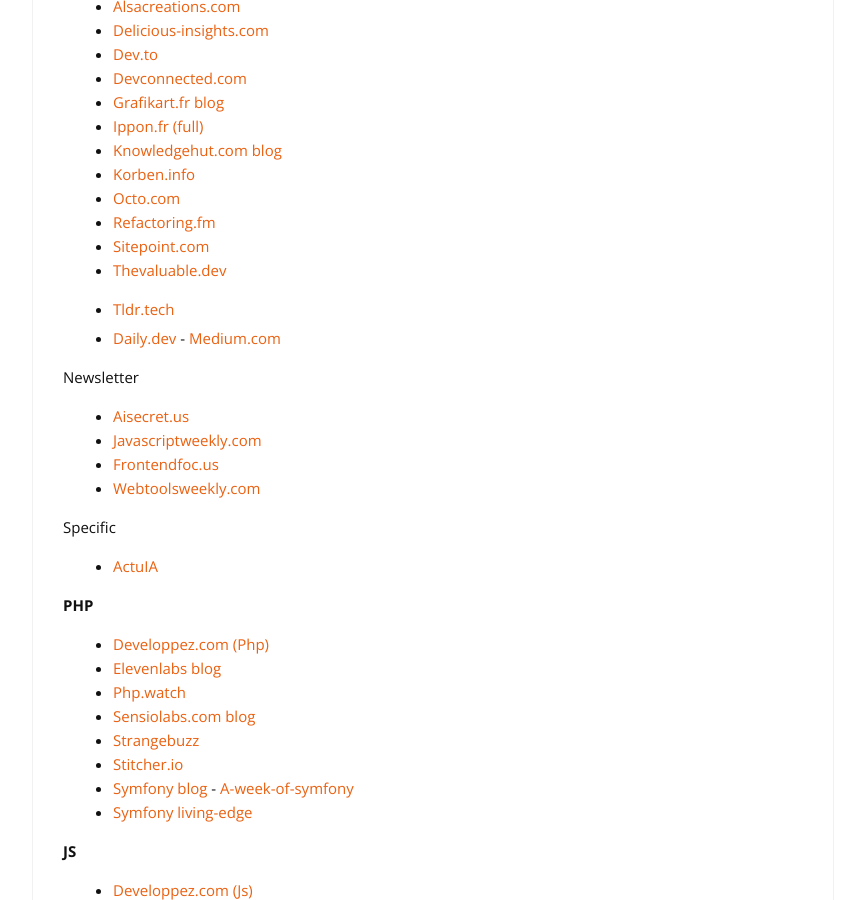
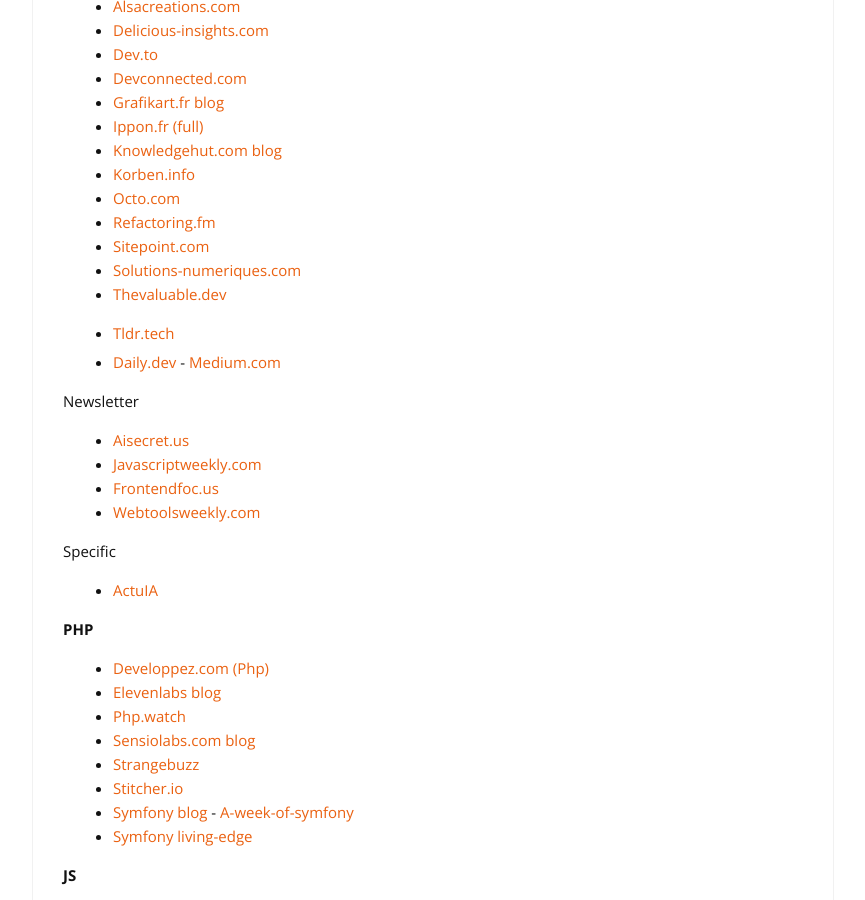
Before and after one commit to cylmat/cylmat.github.io, a Jekyll site: the page built from _pages/news.md, in a window 1280 px wide and 900 px high, scrolled down 525 px. Shown: the whole window, without its empty margins (207-1072 px from the left). Built offline with Jekyll 4.4.1, drawn with Linux system fonts in a browser that asks for light colours; nearby versions of some CDN libraries.

Commit message:
Update news.md

```diff
--- a/_pages/news.md
+++ b/_pages/news.md
@@ -34,6 +34,7 @@
 - [Octo.com](https://blog.octo.com)
 - [Refactoring.fm](https://refactoring.fm)
 - [Sitepoint.com](https://www.sitepoint.com/blog)
+- [Solutions-numeriques.com](https://www.solutions-numeriques.com)
 - [Thevaluable.dev](https://thevaluable.dev)
 - [Tldr.tech](https://tldr.tech)
 
```
